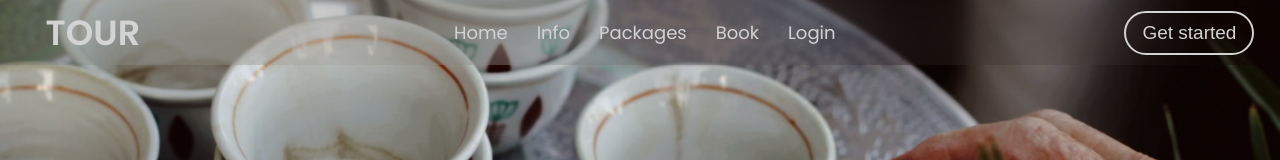
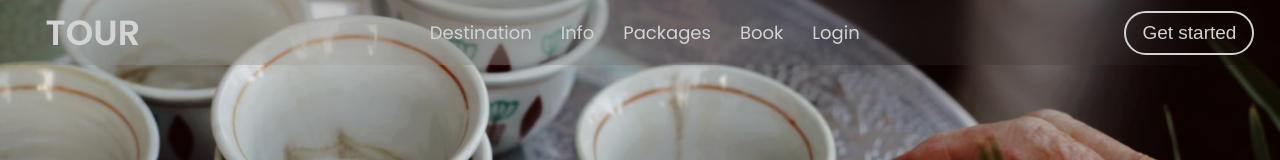
Before and after one commit to Aymen-creator/Tour, a plain HTML site: page tour.html in a window 1280 px wide. Shown: the top 160 px of the page. Drawn offline with nearby package versions, Linux system fonts and the light colour scheme.

Commit message:
added new features on the header

```diff
--- a/css/home.css
+++ b/css/home.css
@@ -38,6 +38,10 @@
     backdrop-filter: blur(50px);
     z-index: -1;
 
+}
+.header a {
+    text-decoration: none;
+    cursor: pointer;
 }
 .logo {
     font-size: 35px;
--- a/tour.html
+++ b/tour.html
@@ -11,14 +11,14 @@
 <body>
     <div class="section1">
     <header class="header">
-        <h2 class="logo">Tour</h2>
+        <a href="tour.html"><h2 class="logo">Tour</h2></a>
         <input type="checkbox" id="check">
         <label for="check" class="icons">
             <i class="bx bx-menu" id="open"></i>
             <i class="bx bx-x" id="close"></i>
         </label>
         <nav class="navbar">
-            <a href="">Home</a>
+            <a href="">Destination</a>
             <a href="">Info</a>
             <a href="">Packages</a>
             <a href="">Book</a>
```
